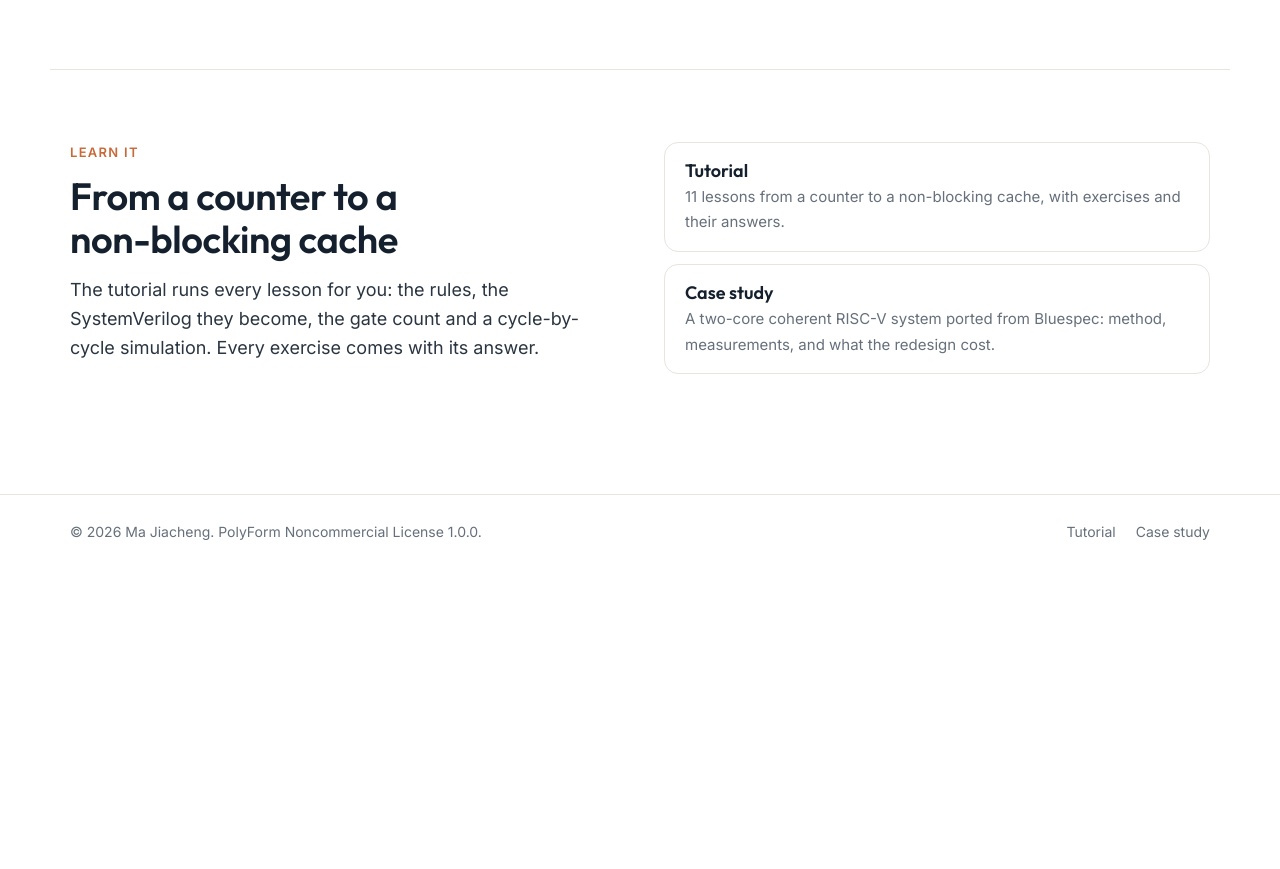
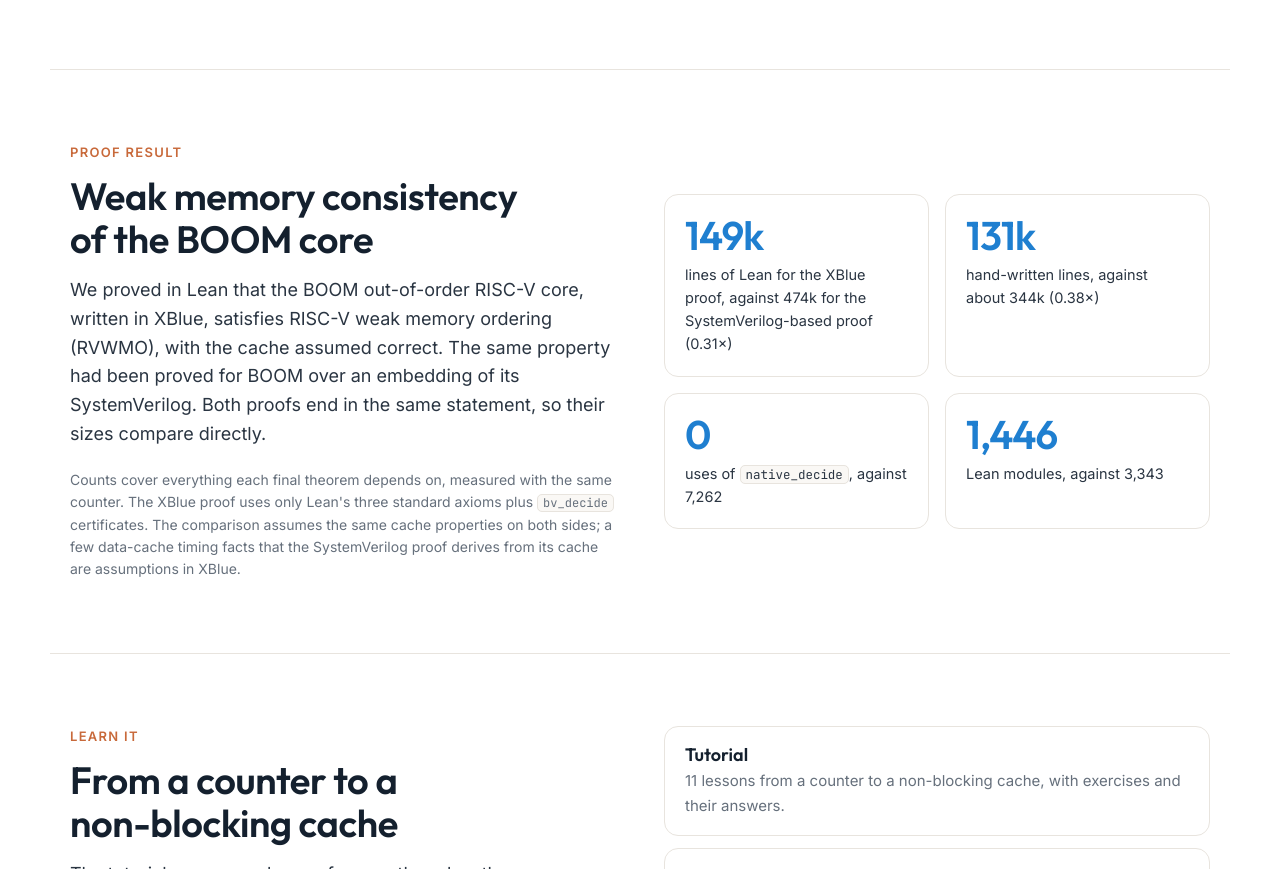
Before and after one commit to MJChku/xblue-site, a plain HTML site: page index.html in a window 1280 px wide. Shown: the part 2270-3139 px from the top of the page. Before the commit the page ends 2840 px from the top, so only its background shows below. Drawn offline with Linux system fonts and the light colour scheme.

Commit message:
Add BOOM weak-memory proof result

```diff
--- a/index.html
+++ b/index.html
@@ -379,6 +379,21 @@ summary { cursor: pointer; color: var(--link); font-size: 14px; font-weight: 500
   </dl>
 </div></section>
 
+<section class="band"><div class="in case">
+  <div>
+    <p class="eyebrow">Proof result</p>
+    <h2>Weak memory consistency of the BOOM core</h2>
+    <p class="lead">We proved in Lean that the BOOM out-of-order RISC-V core, written in XBlue, satisfies RISC-V weak memory ordering (RVWMO), with the cache assumed correct. The same property had been proved for BOOM over an embedding of its SystemVerilog. Both proofs end in the same statement, so their sizes compare directly.</p>
+    <p class="note">Counts cover everything each final theorem depends on, measured with the same counter. The XBlue proof uses only Lean's three standard axioms plus <code>bv_decide</code> certificates. The comparison assumes the same cache properties on both sides; a few data-cache timing facts that the SystemVerilog proof derives from its cache are assumptions in XBlue.</p>
+  </div>
+  <dl class="stats">
+    <div><dt>149k</dt><dd>lines of Lean for the XBlue proof, against 474k for the SystemVerilog-based proof (0.31×)</dd></div>
+    <div><dt>131k</dt><dd>hand-written lines, against about 344k (0.38×)</dd></div>
+    <div><dt>0</dt><dd>uses of <code>native_decide</code>, against 7,262</dd></div>
+    <div><dt>1,446</dt><dd>Lean modules, against 3,343</dd></div>
+  </dl>
+</div></section>
+
 <section class="band"><div class="in start">
   <div>
     <p class="eyebrow">Learn it</p>
```
